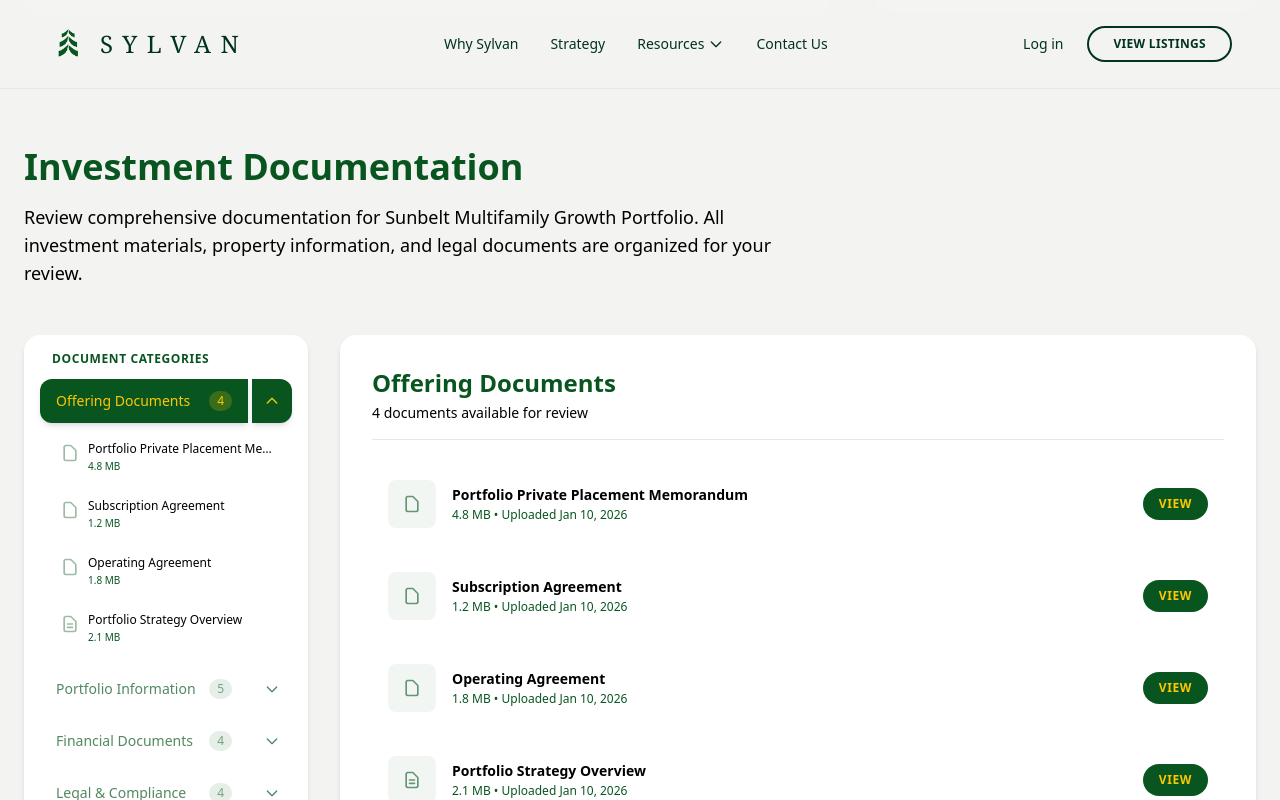
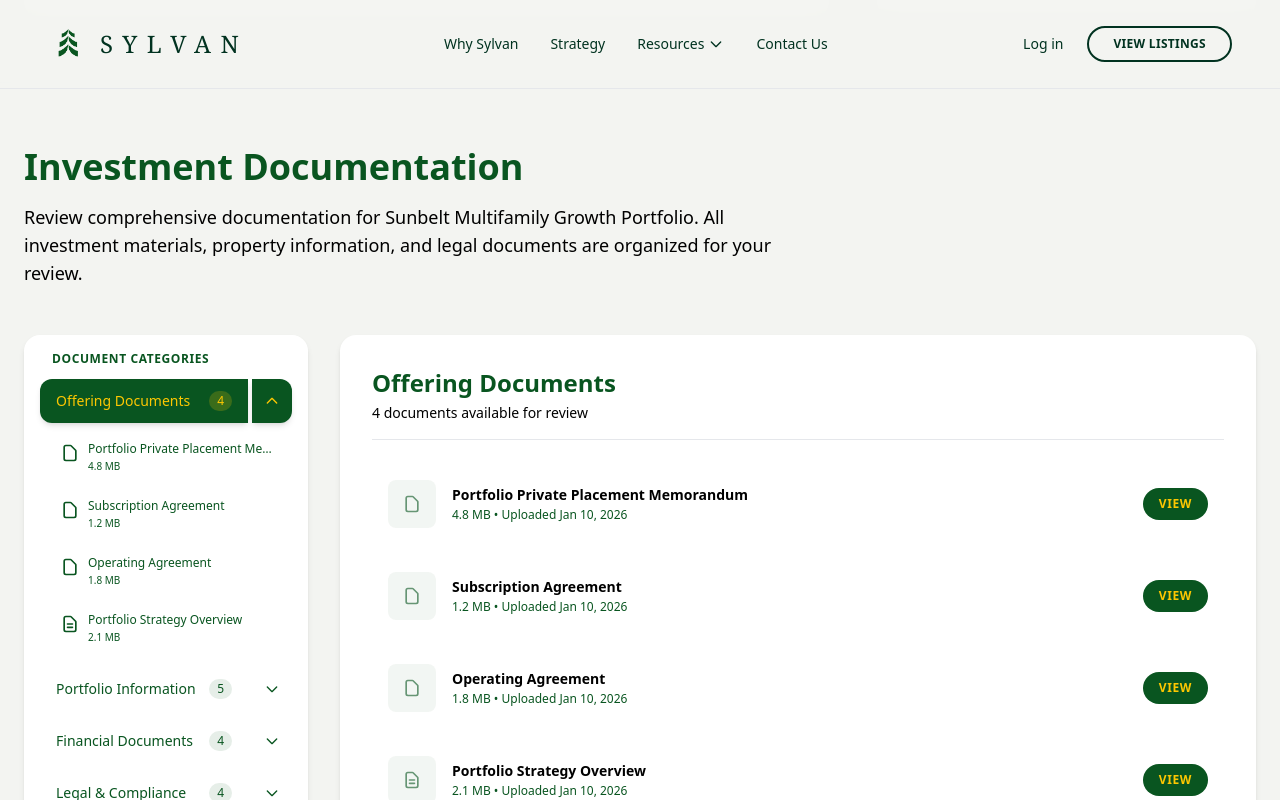
Before and after one commit to Glynac-AI/Sylvian-website, a Next.js app: page /offerings/1 in a window 1280 px wide. Both pictures are taken after a click on the button 272 px from the left and 6681 px from the top of the page. Shown: the part 6281-7081 px from the top of the page. Built offline with nearby package versions, Linux system fonts and the light colour scheme.

Commit message:
Enhanced data room visibility

```diff
--- a/components/offerings/DataRoomSection.tsx
+++ b/components/offerings/DataRoomSection.tsx
@@ -126,14 +126,14 @@ export default function DataRoomSection({ documents, propertyTitle }: DataRoomSe
                                                 className={`flex-1 text-left px-4 py-3 rounded-l-xl transition-all duration-200 flex items-center justify-between group ${
                                                     selectedCategory === docCategory.category
                                                         ? 'bg-[#095520] text-yellow-400 shadow-md'
-                                                        : 'text-[#095520]/70 hover:bg-white hover:text-[#095520]'
+                                                        : 'text-[#095520] hover:bg-[#095520]/5'
                                                 }`}
                                             >
                                                 <span className="text-sm font-medium">{docCategory.category}</span>
                                                 <span className={`text-xs px-2 py-0.5 rounded-full ${
                                                     selectedCategory === docCategory.category
                                                         ? 'bg-yellow-400/20 text-yellow-400'
-                                                        : 'bg-[#095520]/10 text-[#095520]/50 group-hover:bg-[#095520]/20'
+                                                        : 'bg-[#095520]/10 text-[#095520] group-hover:bg-[#095520]/20'
                                                 }`}>
                                                     {docCategory.files.length}
                                                 </span>
@@ -145,7 +145,7 @@ export default function DataRoomSection({ documents, propertyTitle }: DataRoomSe
                                                 className={`px-3 rounded-r-xl transition-all duration-200 ${
                                                     selectedCategory === docCategory.category
                                                         ? 'bg-[#095520] text-yellow-400 shadow-md'
-                                                        : 'text-[#095520]/70 hover:bg-white hover:text-[#095520]'
+                                                        : 'text-[#095520] hover:bg-[#095520]/5'
                                                 }`}
                                             >
                                                 <svg
@@ -179,14 +179,14 @@ export default function DataRoomSection({ documents, propertyTitle }: DataRoomSe
                                                                 className={`w-full text-left px-3 py-2.5 rounded-lg transition-all duration-200 group ${
                                                                     isDocumentViewing(file.name, docCategory.category)
                                                                         ? 'bg-[#095520]/10'
-                                                                        : 'hover:bg-white'
+                                                                        : 'hover:bg-[#095520]/5'
                                                                 }`}
                                                             >
                                                                 <div className="flex items-start gap-2">
                                                                     <div className={`flex-shrink-0 mt-0.5 transition-colors ${
                                                                         isDocumentViewing(file.name, docCategory.category)
                                                                             ? 'text-[#095520]'
-                                                                            : 'text-[#095520]/40 group-hover:text-[#095520]'
+                                                                            : 'text-[#095520]'
                                                                     }`}>
                                                                         {getFileIcon(file.name)}
                                                                     </div>
@@ -194,7 +194,7 @@ export default function DataRoomSection({ documents, propertyTitle }: DataRoomSe
                                                                         <p className={`text-xs font-medium transition-colors truncate ${
                                                                             isDocumentViewing(file.name, docCategory.category)
                                                                                 ? 'text-[#095520] font-semibold'
-                                                                                : 'text-black group-hover:text-[#008929]'
+                                                                                : 'text-[#095520]'
                                                                         }`}>
                                                                             {file.name}
                                                                         </p>
```
